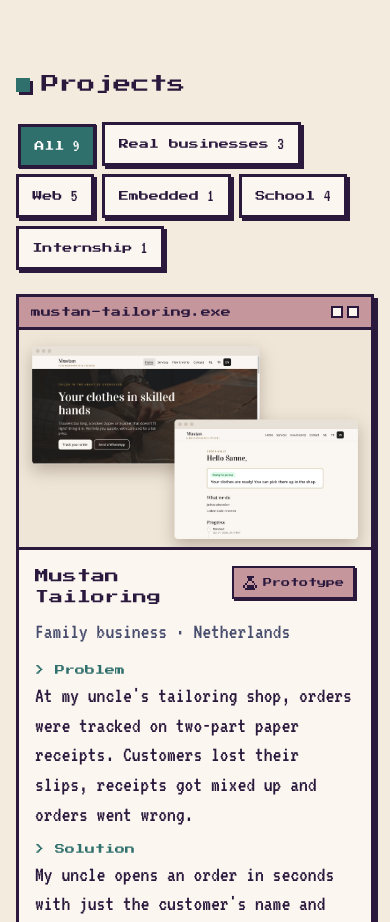
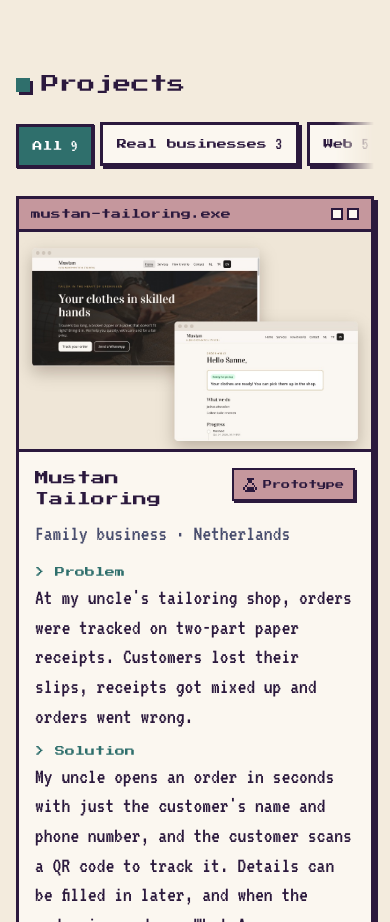
Before and after one commit to pinarkarakoyun/pinarkarakoyun.github.io, a React (Vite) app: page / in a window 390 px wide. Shown: the part 2380-3302 px from the top of the page. Built offline with nearby package versions, Linux system fonts and the light colour scheme.

Commit message:
style: scroll project filters horizontally on mobile

```diff
--- a/src/components/projects/Projects.css
+++ b/src/components/projects/Projects.css
@@ -219,3 +219,28 @@
     grid-template-columns: 1fr;
   }
 }
+
+/* Telefonda sekmeler tek satır: sığmayanlar parmakla yana kaydırılır */
+@media (max-width: 600px) {
+  .project-filters {
+    flex-wrap: nowrap;
+    overflow-x: auto;
+    scroll-snap-type: x proximity;
+    scrollbar-width: none; /* Firefox */
+    /* Piksel gölge ve "basılı" kayma kesilmesin diye altta/sağda pay */
+    /* Sağdaki pay solma genişliğiyle aynı: sona kaydırınca son sekme solmaz */
+    padding: 0 2.5rem 6px 0;
+    /* Sağ kenarda solma: devamı olduğunu ima eder */
+    mask-image: linear-gradient(to right, #000 calc(100% - 2.5rem), transparent);
+  }
+
+  .project-filters::-webkit-scrollbar {
+    display: none; /* Safari/Chrome */
+  }
+
+  .project-filters__tab {
+    flex-shrink: 0;
+    white-space: nowrap;
+    scroll-snap-align: start;
+  }
+}
--- a/src/components/projects/Projects.jsx
+++ b/src/components/projects/Projects.jsx
@@ -28,7 +28,11 @@ export function Projects() {
             type="button"
             className="project-filters__tab"
             aria-pressed={filter === key}
-            onClick={() => setFilter(key)}
+            onClick={(event) => {
+              setFilter(key)
+              // Mobilde yarısı görünen sekmeye basılınca tamamı görünür olsun
+              event.currentTarget.scrollIntoView({ block: 'nearest', inline: 'nearest' })
+            }}
           >
             {t(ui.filters[key])}
             <span className="project-filters__count">{projects.filter((project) => matches(project, key)).length}</span>
```
